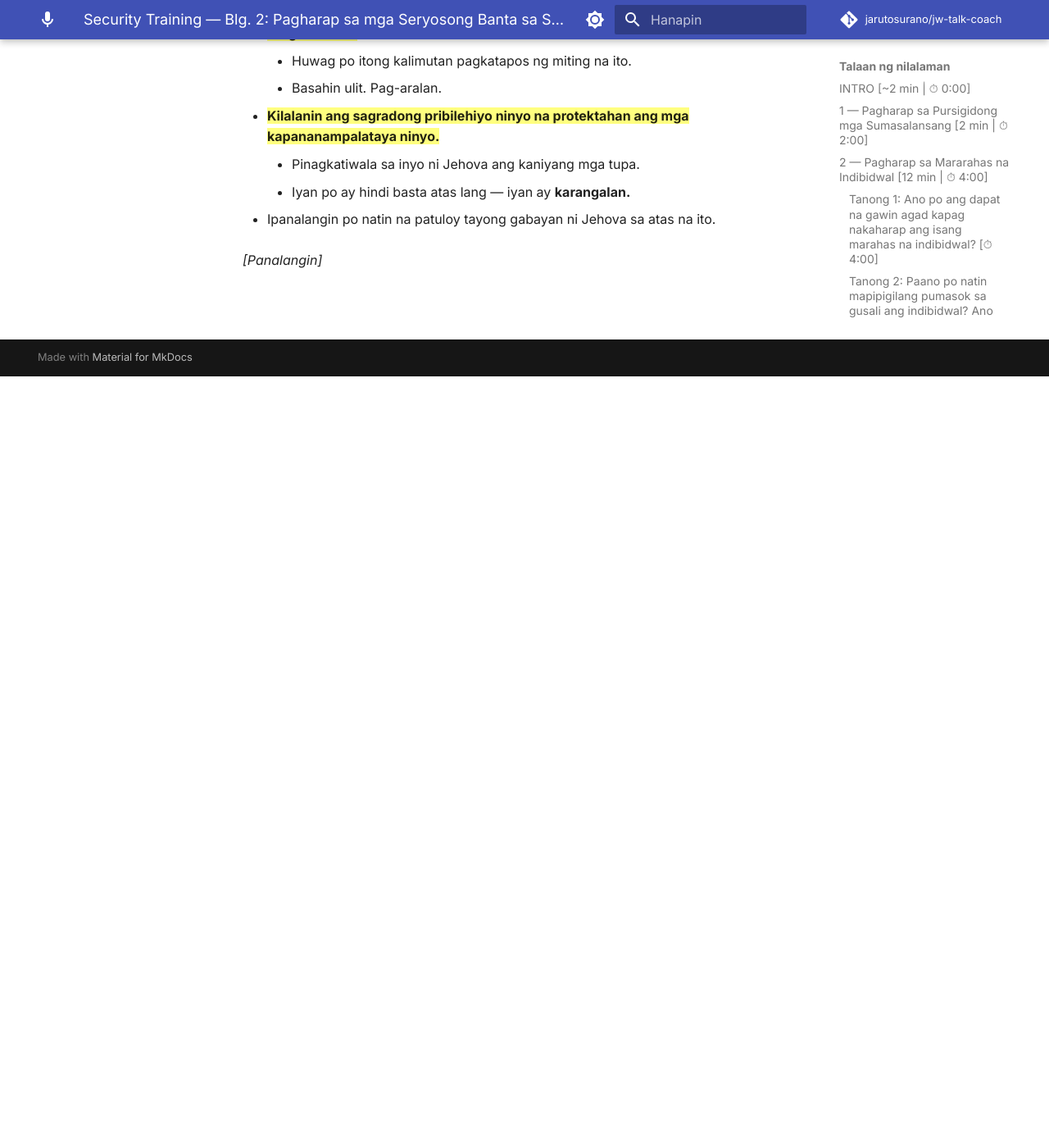
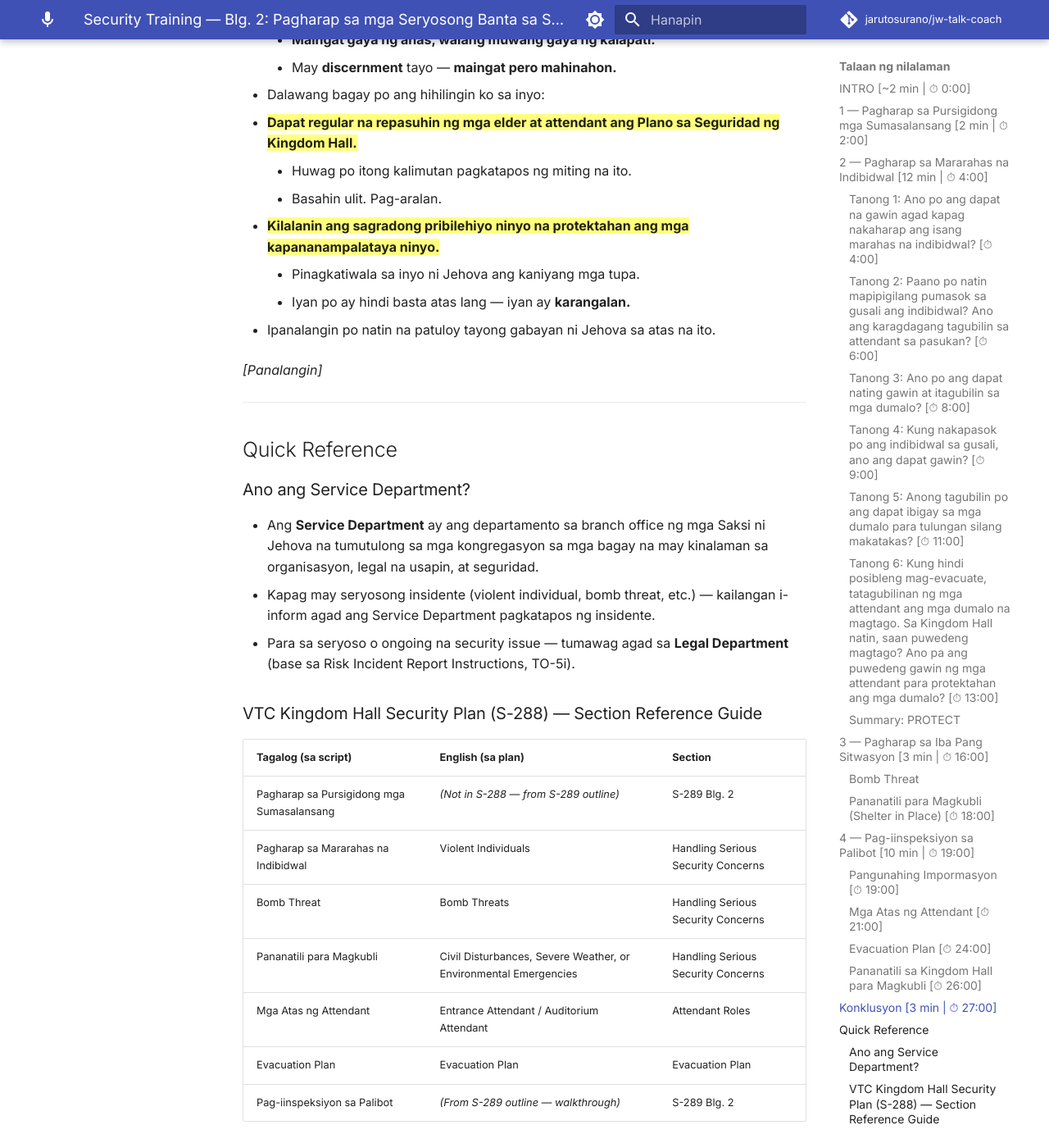
Before and after one commit to jarutosurano/jw-talk-coach, an MkDocs documentation site: the page built from docs/talks/30min/s289-security-training-blg2/index.md, in a window 1280 px wide and 1400 px high, scrolled down 11581 px. Shown: the whole window at 82% size. Built offline with MkDocs 1.6.1 and Material for MkDocs 9.7.7, drawn with Linux system fonts in a browser that asks for light colours; comment, search, counter and statistics services are not loaded; before the commit the page ends 12040 px from its top, so only the background shows below that; some of the changed text lies outside the part shown.

Commit message:
Add quick reference section and S-288 section guide to security training script
- Added Service Department explanation (what it is, when to contact)
- Added Tagalog-to-English section reference table for S-288 plan
- Added KH equipment & emergency info table (to fill during walkthrough)
- Added S-288 section pointers for Bomb Threat and Shelter in Place

Co-Authored-By: Claude Opus 4.6 (1M context) <noreply@anthropic.com>

```diff
--- a/docs/talks/30min/s289-security-training-blg2/index.md
+++ b/docs/talks/30min/s289-security-training-blg2/index.md
@@ -232,6 +232,8 @@ Follow-up: **Pagkatapos ng insidente, ano po ang susunod?**
 
 ### Bomb Threat
 
+📖 *Sa plan natin, tingnan po ang seksyon na **"Bomb Threats"** under "Handling Serious Security Concerns."*
+
 **==Dapat na seryosohin ang mga bomb threat.==**
 
 **Tanong: Ano po ang gagawin natin kapag may natanggap tayong bomb threat habang nagpupulong?**
@@ -251,6 +253,8 @@ Follow-up: **Matapos mag-evacuate, anong mga hakbang ang dapat gawin?**
 ---
 
 ### Pananatili para Magkubli (Shelter in Place) [⏱ 18:00]
+
+📖 *Sa plan natin, tingnan po ang seksyon na **"Civil Disturbances, Severe Weather, or Environmental Emergencies"** under "Handling Serious Security Concerns."*
 
 **==May mga pagkakataong baka kailangang manatili sa Kingdom Hall para magkubli.==**
 
@@ -397,3 +401,40 @@ Follow-up: **Matapos mag-evacuate, anong mga hakbang ang dapat gawin?**
 - Ipanalangin po natin na patuloy tayong gabayan ni Jehova sa atas na ito.
 
 *[Panalangin]*
+
+---
+
+## Quick Reference
+
+### Ano ang Service Department?
+
+- Ang **Service Department** ay ang departamento sa branch office ng mga Saksi ni Jehova na tumutulong sa mga kongregasyon sa mga bagay na may kinalaman sa organisasyon, legal na usapin, at seguridad.
+- Kapag may seryosong insidente (violent individual, bomb threat, etc.) — kailangan i-inform agad ang Service Department pagkatapos ng insidente.
+- Para sa seryoso o ongoing na security issue — tumawag agad sa **Legal Department** (base sa Risk Incident Report Instructions, TO-5i).
+
+### VTC Kingdom Hall Security Plan (S-288) — Section Reference Guide
+
+| Tagalog (sa script) | English (sa plan) | Section |
+| --- | --- | --- |
+| Pagharap sa Pursigidong mga Sumasalansang | *(Not in S-288 — from S-289 outline)* | S-289 Blg. 2 |
+| Pagharap sa Mararahas na Indibidwal | Violent Individuals | Handling Serious Security Concerns |
+| Bomb Threat | Bomb Threats | Handling Serious Security Concerns |
+| Pananatili para Magkubli | Civil Disturbances, Severe Weather, or Environmental Emergencies | Handling Serious Security Concerns |
+| Mga Atas ng Attendant | Entrance Attendant / Auditorium Attendant | Attendant Roles |
+| Evacuation Plan | Evacuation Plan | Evacuation Plan |
+| Pag-iinspeksiyon sa Palibot | *(From S-289 outline — walkthrough)* | S-289 Blg. 2 |
+
+### Kingdom Hall Equipment & Emergency Info
+
+| Item | Lokasyon sa Kingdom Hall | Notes |
+| --- | --- | --- |
+| **Fire extinguisher** | *(tukuyin during walkthrough)* | Alam ba ng lahat kung saan? |
+| **First-aid kit** | *(tukuyin during walkthrough)* | |
+| **Mga ilaw (light switches)** | *(tukuyin during walkthrough)* | Paano i-on/off? |
+| **HVAC system** | *(tukuyin during walkthrough)* | Paano i-operate? |
+| **Lock ng pinto** | *(tukuyin during walkthrough)* | Lahat ba ng pinto — alam kung paano i-lock? |
+| **Alarm system** | *(tukuyin during walkthrough)* | Paano i-activate/deactivate? |
+| **Emergency service numbers** | *(i-save sa phone ng lahat ng attendant)* | Police, Fire, Ambulance |
+| **Evacuation exits** | *(tukuyin during walkthrough)* | Saan ang mga labasan? |
+| **Evacuation assembly point** | *(tukuyin during walkthrough)* | Saan ang pagtitipunan? |
+| **Hiding locations** | *(tukuyin during walkthrough)* | Saan puwedeng magtago? |
```
